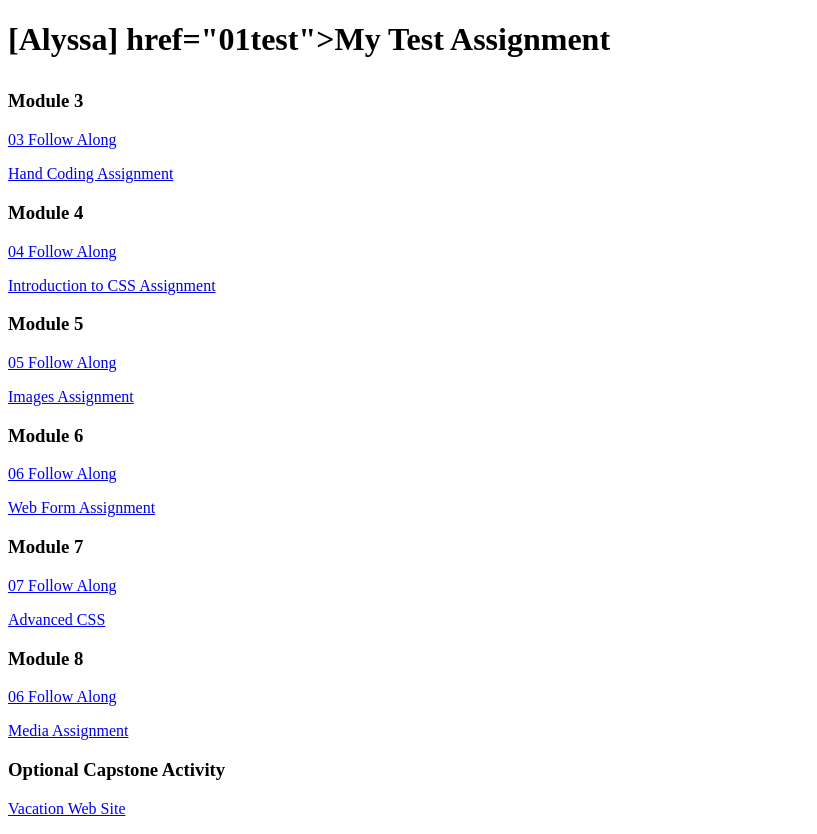
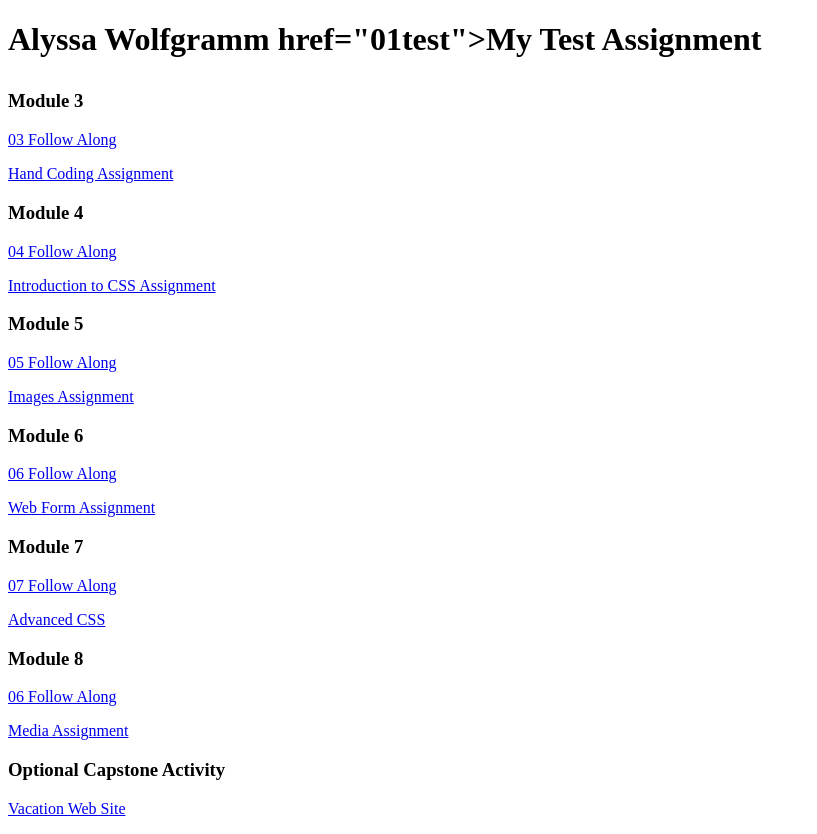
Before and after one commit to alyssawolfy/dwdd1600, a plain HTML site: page index.html in a window 1280 px wide. Shown: the whole page, without its empty margins (0-817 px from the left). Drawn offline with Linux system fonts and the light colour scheme.

Commit message:
Added my name

```diff
--- a/index.html
+++ b/index.html
@@ -6,7 +6,7 @@
 		<title>dwdd 1600 assignment list page</title>
 	</head>
 	<body>
-		<h1>[Alyssa] href="01test">My Test Assignment</a></p>
+		<h1>Alyssa Wolfgramm href="01test">My Test Assignment</a></p>
 
 		<h3>Module 3</h3>
 		<p><a href="03follow-along">03 Follow Along</a></p>
```
